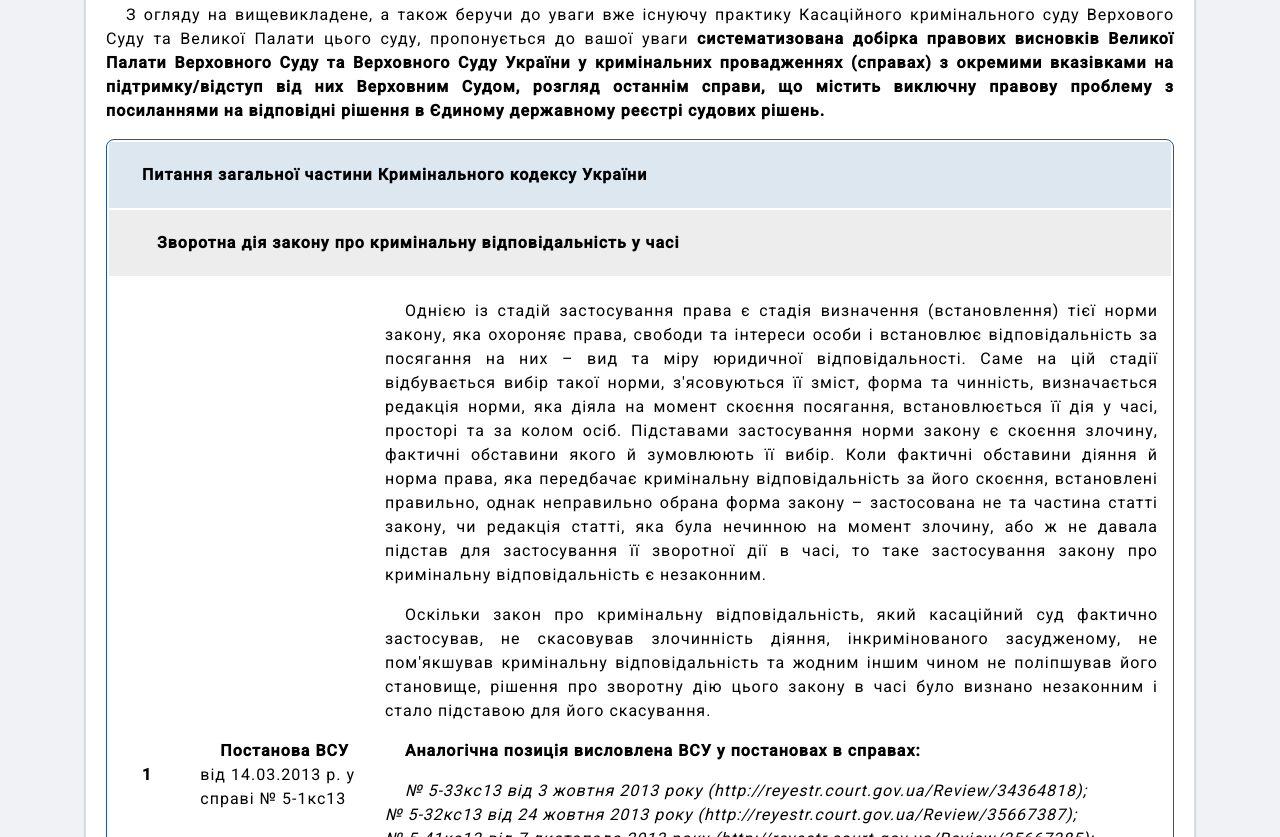
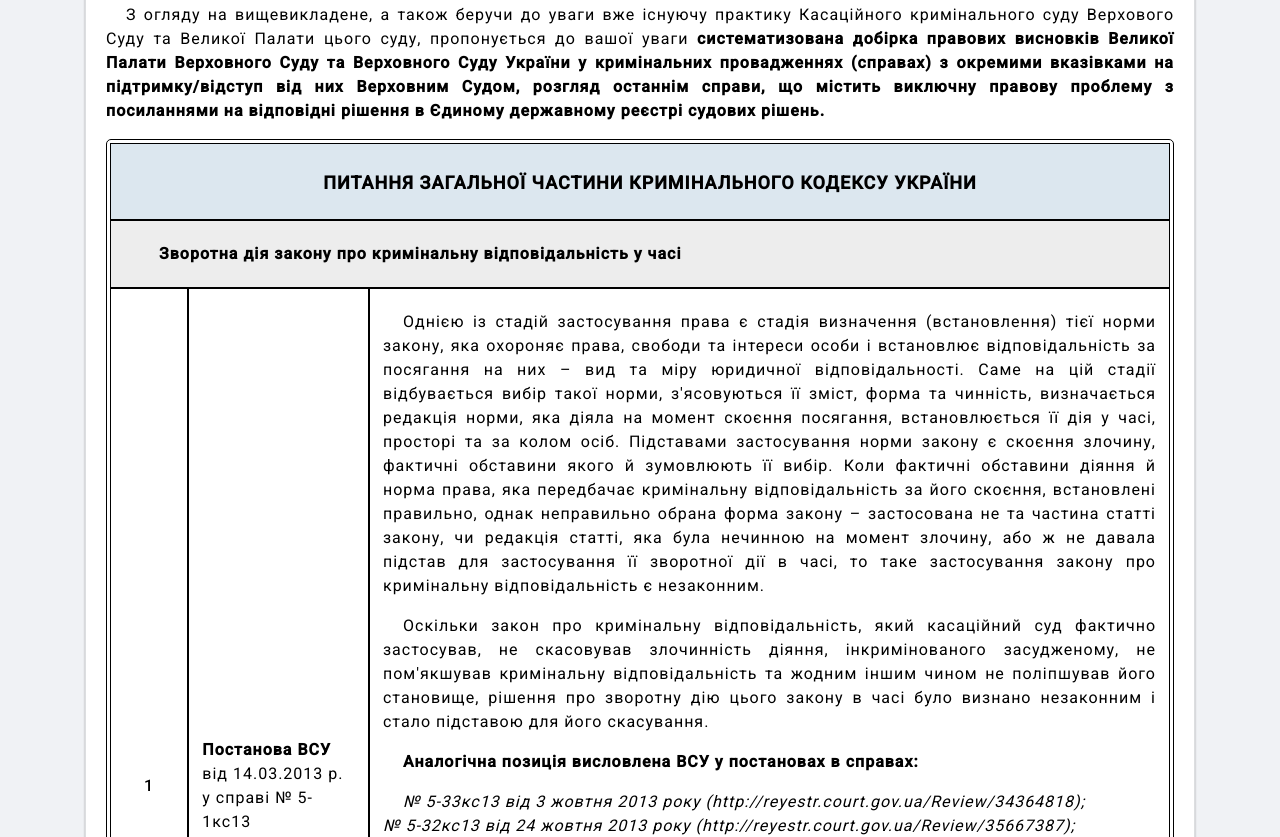
Before and after one commit to datoshcode/legal-tower_Slutska_10.10.2020_github.io, a plain HTML site: page index.html in a window 1280 px wide. Shown: the part 699-1536 px from the top of the page. Drawn offline with Linux system fonts and the light colour scheme; files whose address does not match are found by name.

Commit message:
Update page-style.css

```diff
--- a/css/page-style.css
+++ b/css/page-style.css
@@ -43,6 +43,7 @@ hr {
   text-align: justify;
   letter-spacing: 0.5px;
   line-height: 1.5;
+  font-size: 16px;
 }
 
 /* Иконка раздела (справа вверху) */
@@ -162,54 +163,77 @@ h3 {
 .min-spacing {letter-spacing: 0.2px;}
 
 /* begin: Инструкции для таблиц */
-
 table {
-  border: 1px solid #205c92;
-  border-radius: 8px;
+  width: 100%;
+  padding: 3px;
+  border-spacing: 0;
+  overflow: hidden;
+  border-radius: 5px;
+  border: 1px solid #000000;
 }
 
-table p,
-h3 {padding: 0px 8px;}
-
-table h3 {
-  text-align: center;
-  margin-top: 30px;
+table th, td {
+  border: 1px solid #000000;
 }
 
-.comparison-table h3 {
-text-transform: uppercase;
+table p {
+  padding: 0px 8px;
+  font-size: 16px;
 }
 
-.serial-number p {
-  width: 100%;
+td,
+th {padding: 5px;} /* Поля вокруг текста в таблице */
+
+/* Основной раздел таблицы */
+.section__container {
+  width: 535px;
   text-align: left;
-  font-weight: 600;
 }
 
 .section {
   background: #dce7ef;
 }
 
+.section p {
+  margin-top: 20px;
+  font-size: 18px;
+  text-align: center;
+  text-transform: uppercase;
+}
+
+/* Подраздел таблицы */
 .subsection {
   background: #ededed;
   padding-left: 20px;
+  font-size: 18px;
 }
 
+/* Колонка с номером */
+.serial-number p {
+  text-align: left;
+  font-weight: 500;
+  font-size: 16px;
+}
+
+/* Колонка с наименование нормативного акта */
 .title-act {
-width: 20%;
+  width: 18%;
 }
+
+/* Убрать отступ в тексте колонки */
+.title-act p:first-letter {margin-left: 0px;}
 
 .title-act p {
   text-align: left;
+  font-size: 16px;
 }
 
-.content-comment p {
- width: 100%;
+/* Содержание комментария к нормативному акту */
+.comment__content p {
+ font-size: 16px;
  text-align: justify;
 }
 
-td,
-th {padding: 5px;} /* Поля вокруг текста в таблице */
 
 /* Фон устаревшей редакции закона в сравнительных таблицах */
 .old {background-color: #efefef;}
```
